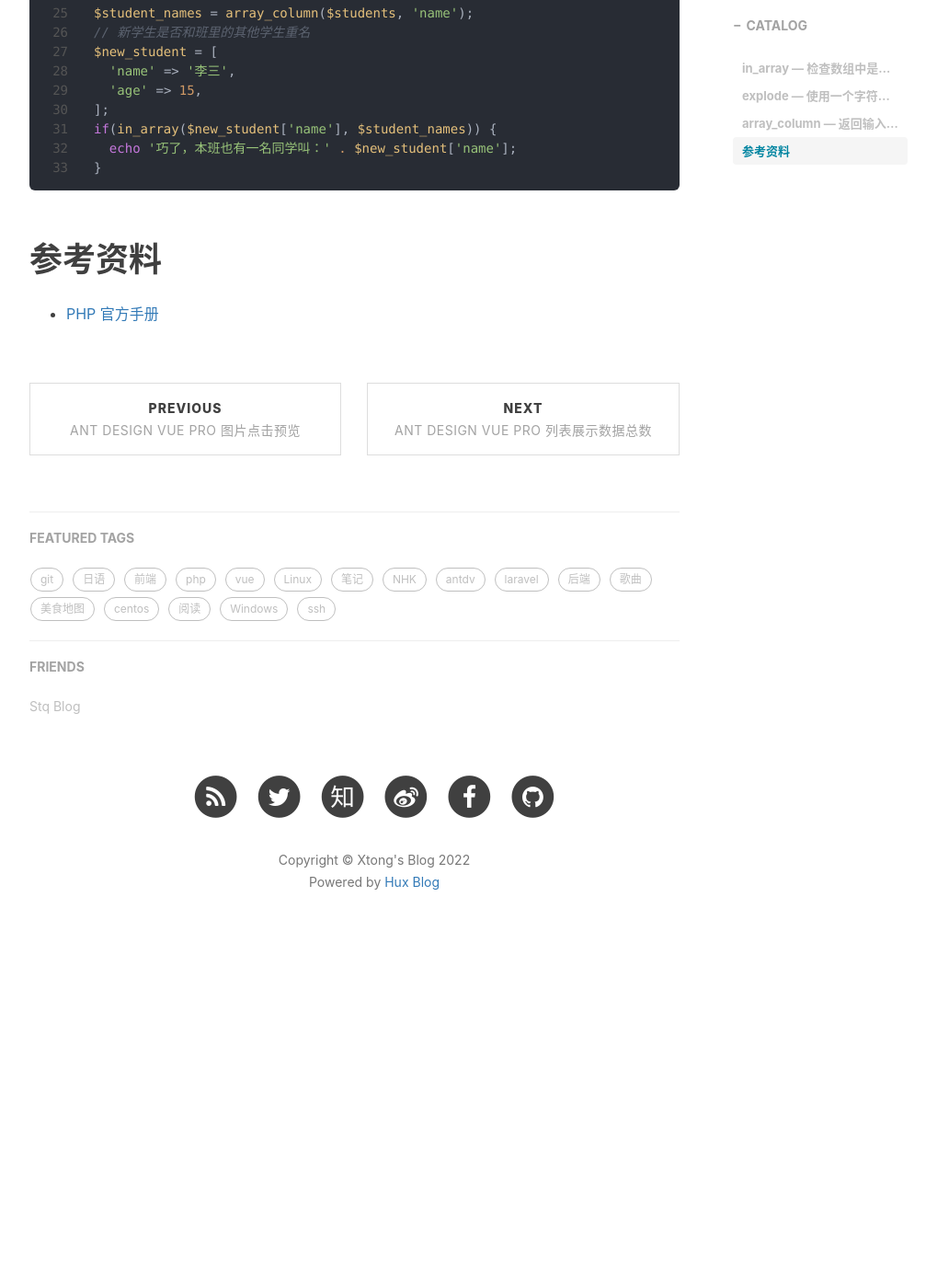
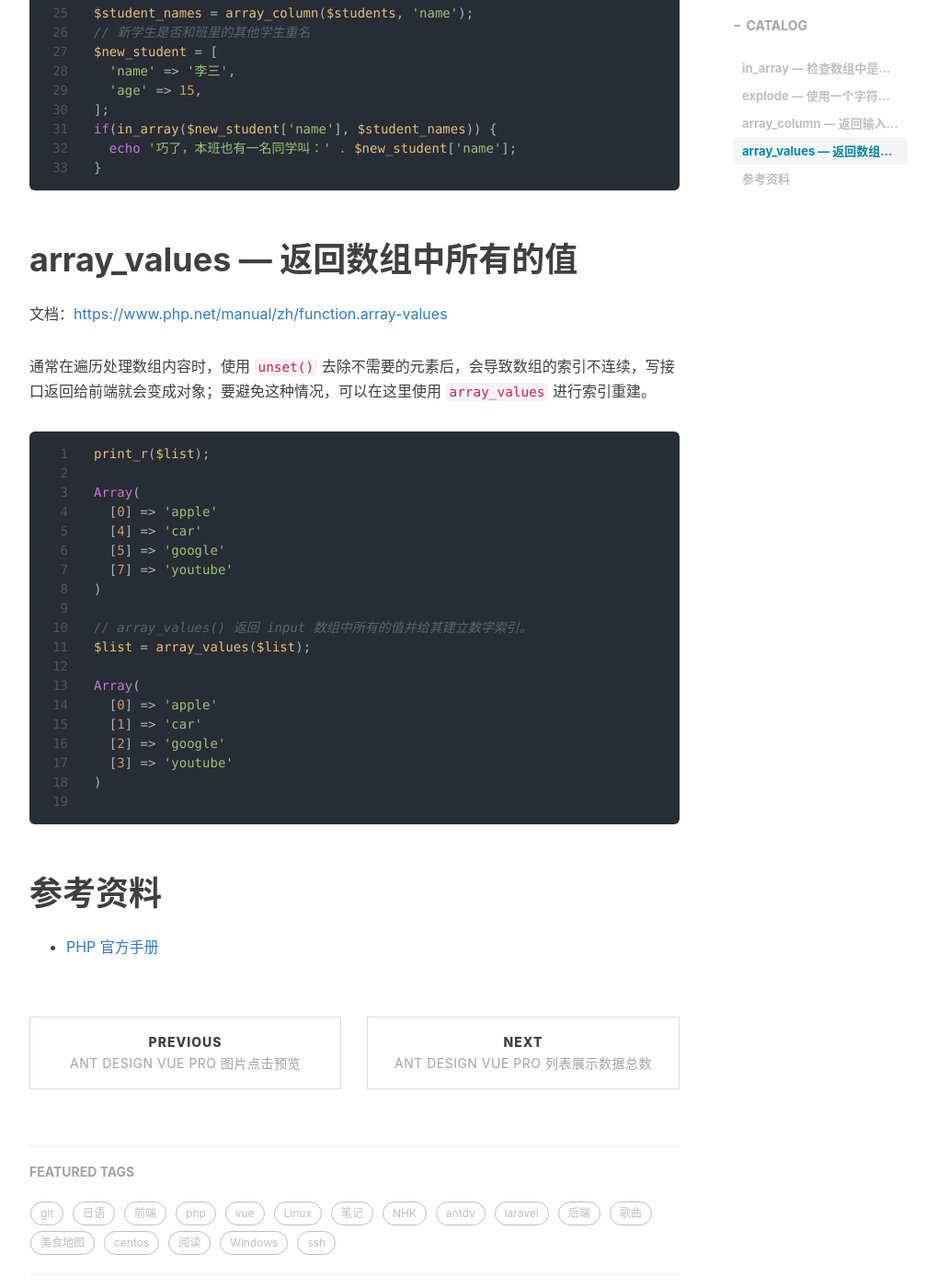
Before and after one commit to tongg112/tongg112.github.io, a Jekyll site: the page built from _posts/2022-05-07-php-function.md, in a window 1280 px wide and 1400 px high, scrolled down 2332 px. Shown: the whole window at 92% size, without its empty margins (233-1240 px from the left). Built offline with Jekyll 4.4.1, drawn with Linux system fonts in a browser that asks for light colours; nearby versions of some CDN libraries; comment, search, counter and statistics services are not loaded; before the commit the page ends 3395 px from its top, so only the background shows below that.

Commit message:
php-function: 更新 array_values

````diff
--- a/_posts/2022-05-07-php-function.md
+++ b/_posts/2022-05-07-php-function.md
@@ -83,6 +83,36 @@ if(in_array($new_student['name'], $student_names)) {
   echo '巧了，本班也有一名同学叫：' . $new_student['name'];
 }
 ```
+
+# array_values — 返回数组中所有的值
+
+文档：[https://www.php.net/manual/zh/function.array-values](https://www.php.net/manual/zh/function.array-values)
+
+通常在遍历处理数组内容时，使用 `unset()` 去除不需要的元素后，会导致数组的索引不连续，写接口返回给前端就会变成对象；要避免这种情况，可以在这里使用 `array_values` 进行索引重建。
+
+```php
+print_r($list);
+
+Array(
+  [0] => 'apple'
+  [4] => 'car'
+  [5] => 'google'
+  [7] => 'youtube'
+)
+
+// array_values() 返回 input 数组中所有的值并给其建立数字索引。
+$list = array_values($list);
+
+Array(
+  [0] => 'apple'
+  [1] => 'car'
+  [2] => 'google'
+  [3] => 'youtube'
+)
+
+```
+
+
 # 参考资料
 - [PHP 官方手册](https://www.php.net/)
 
````
